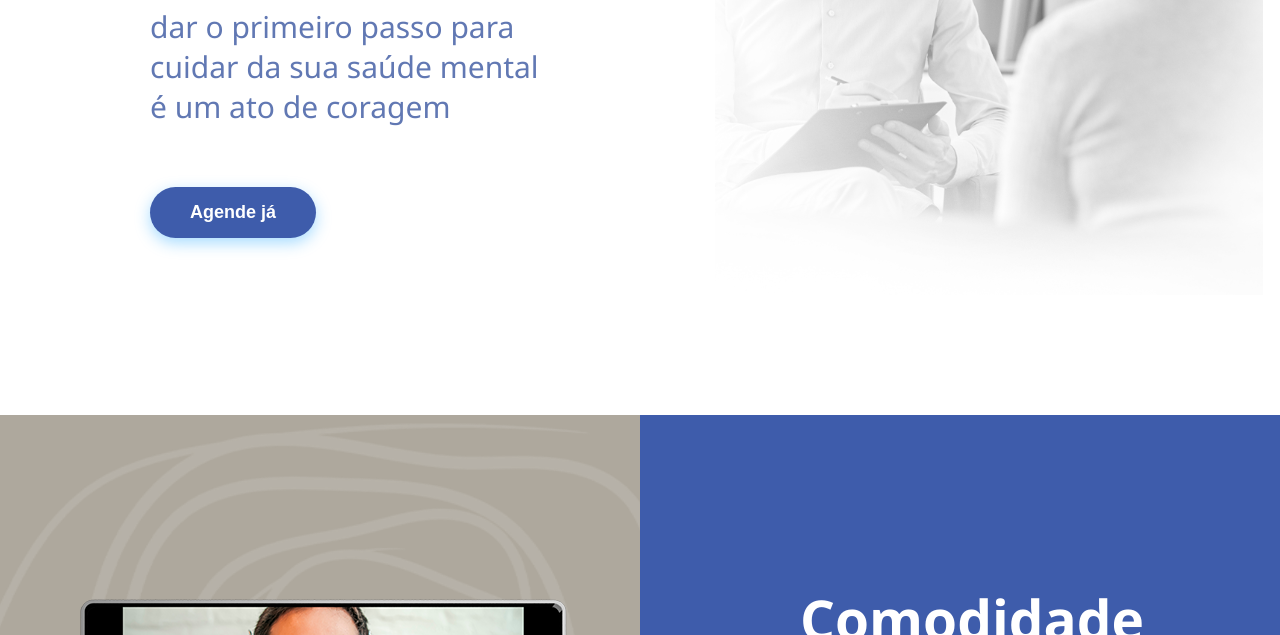
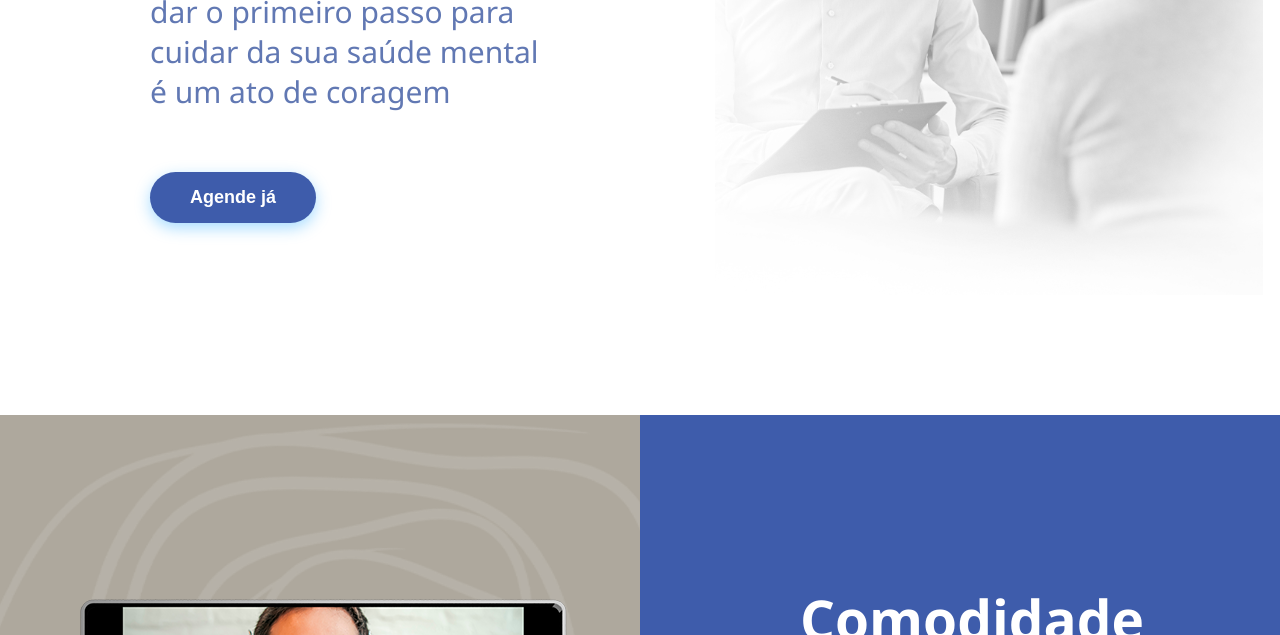
Before and after one commit to ErnandyLucena/MicalPsicologo, a plain HTML site: page index.html in a window 1280 px wide. Shown: the part 465-1100 px from the top of the page. Drawn offline with Linux system fonts and the light colour scheme.

Commit message:
Add files via upload

```diff
--- a/styles.css
+++ b/styles.css
@@ -104,7 +104,7 @@
     font-size: 30px;
     line-height: 40px;
     width: 70%;
-    margin-top: 30px;
+    margin-top: -30px;
     color: #6178b3;
    }
 
```
